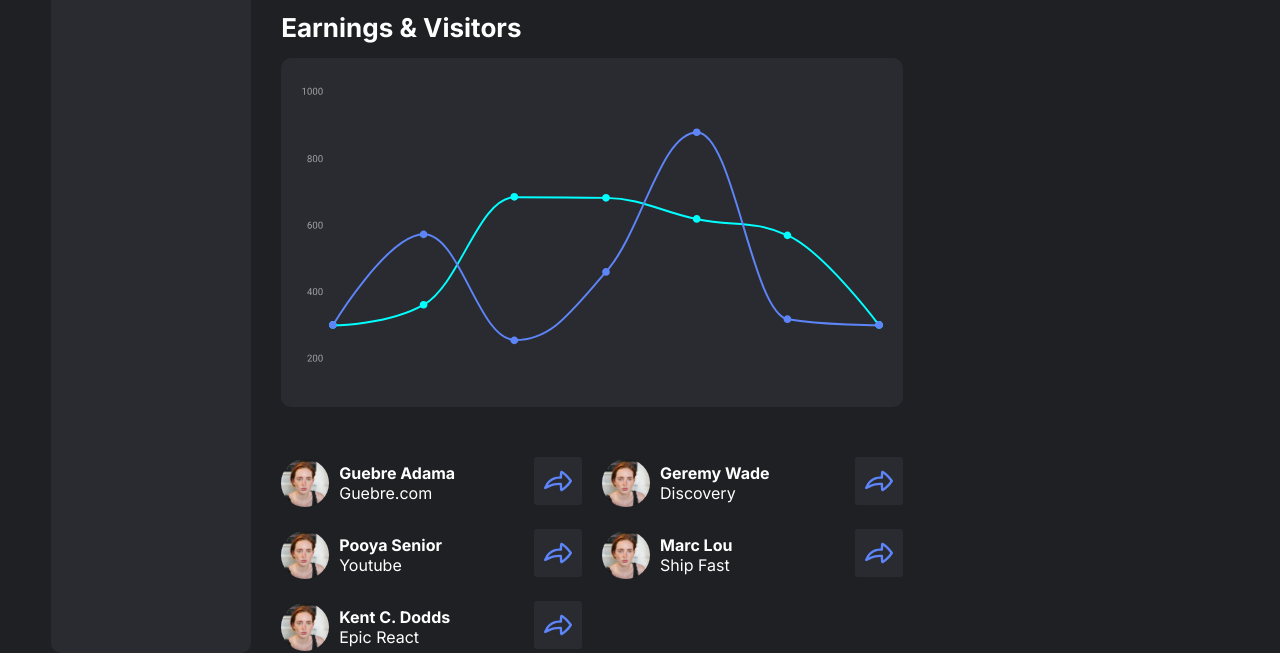
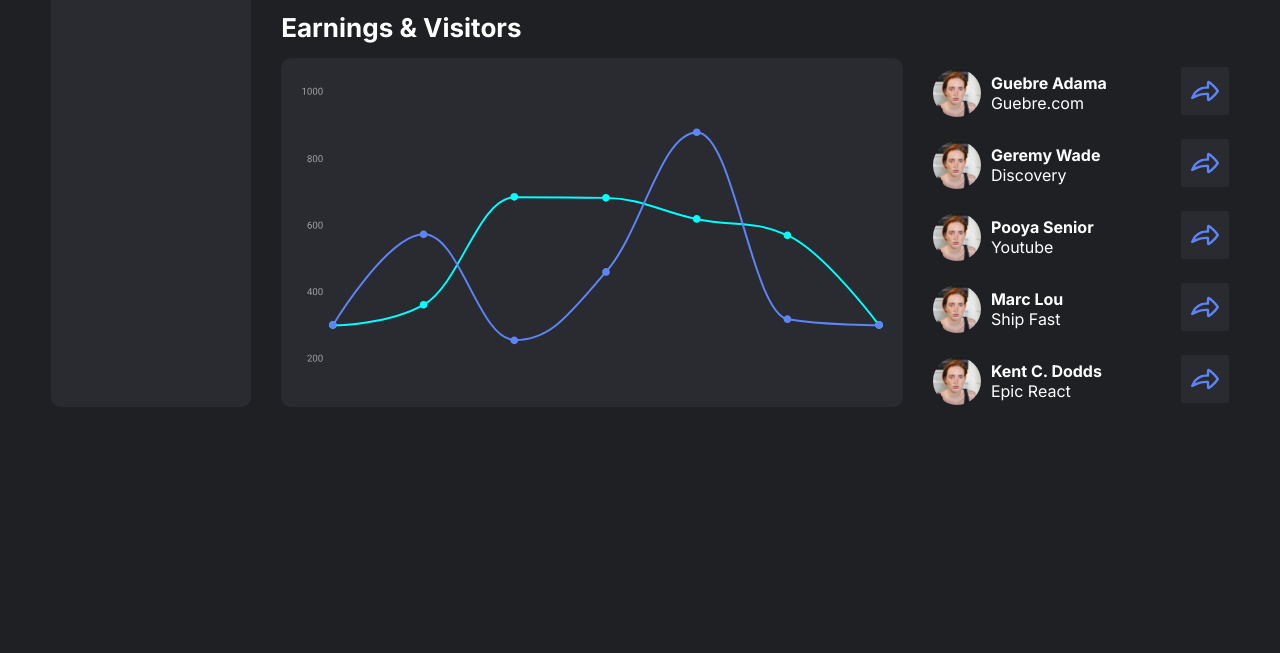
Before and after one commit to adamsJS23/design-analytic, a website: page index.html in a window 1280 px wide. Shown: the part 242-895 px from the top of the page. After the commit the page ends 800 px from the top, so only its background shows below. Drawn offline with nearby package versions, Linux system fonts and the light colour scheme; files that its build step writes are made by us from their sources.

Commit message:
Added media query for desktop screens

```diff
--- a/sass/_customers.scss
+++ b/sass/_customers.scss
@@ -39,3 +39,13 @@
     grid-column: 1 / span 2;
   }
 }
+@media only screen and (min-width: 64em) {
+  .customers {
+    grid-column: 3;
+    align-self: end;
+  }
+
+  .customers ul{
+    grid-template-columns: 1fr;
+  }
+}
```
